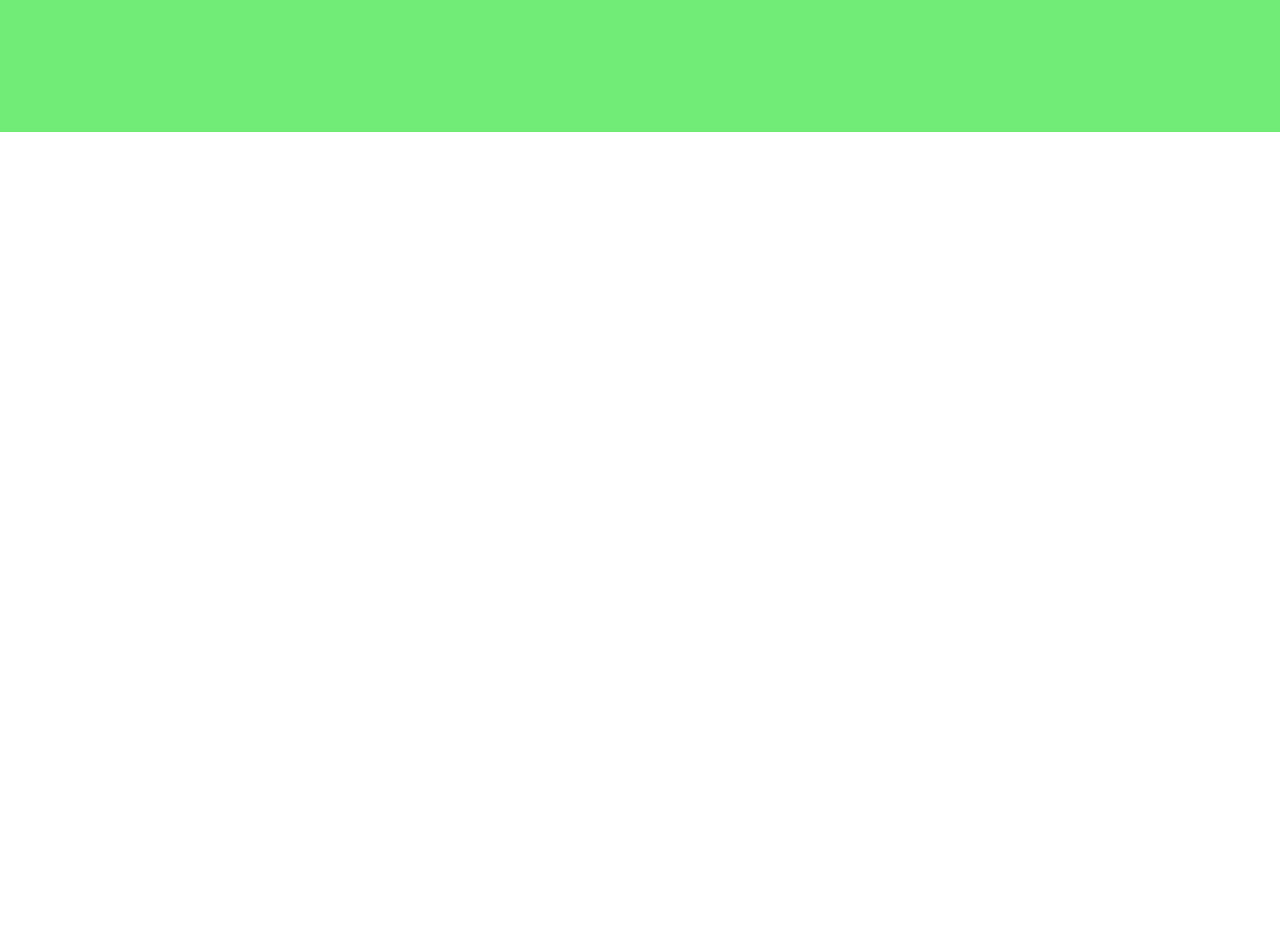
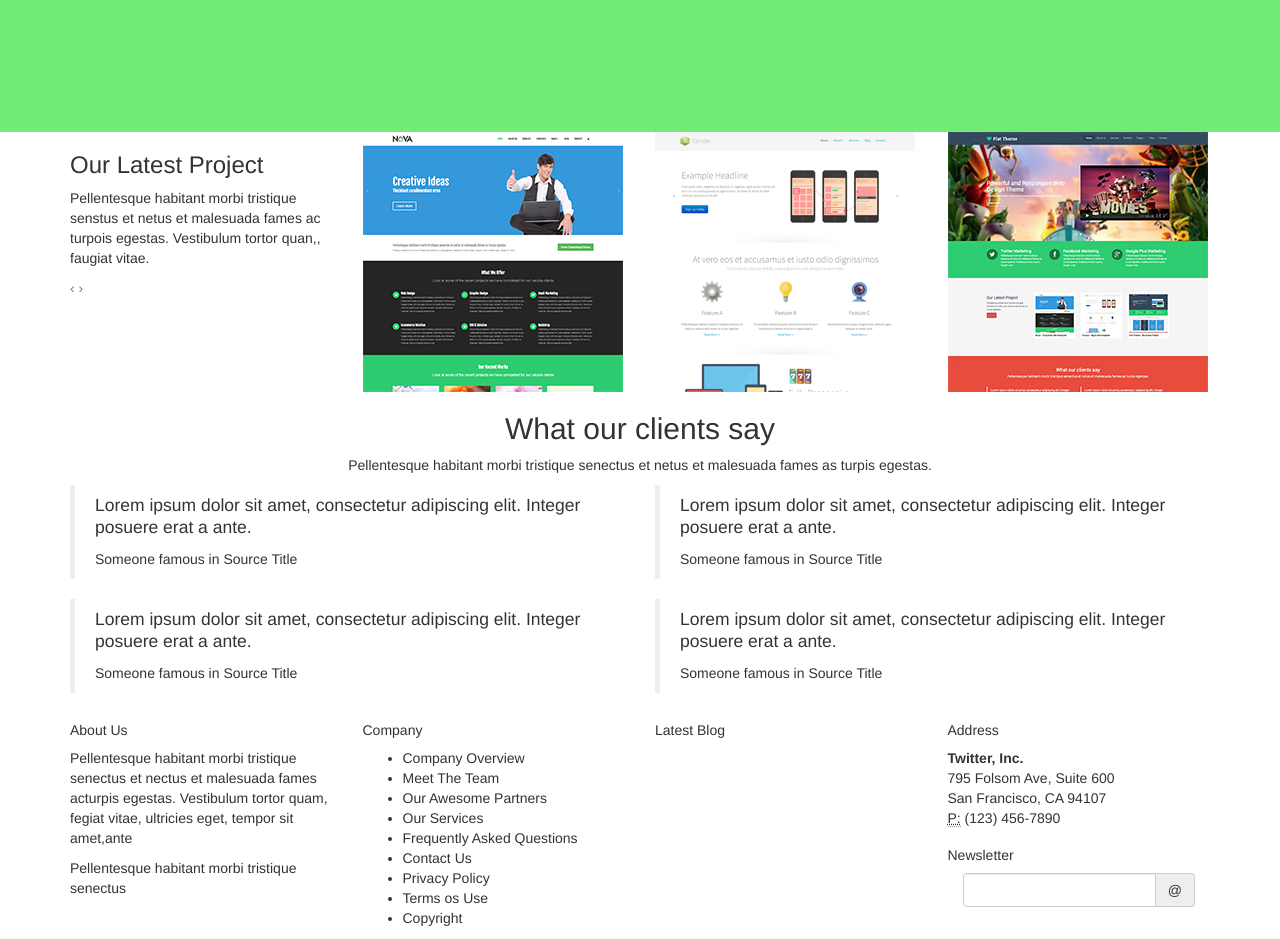
Before and after one commit to paulasepulveda/flat_theme, a plain HTML site: page index.html in a window 1280 px wide. Shown: the part 940-1879 px from the top of the page. Before the commit the page ends 1072 px from the top, so only its background shows below. Drawn offline with Linux system fonts and the light colour scheme.

Commit message:
estructura del index esta terminada

```diff
--- a/css/main.css
+++ b/css/main.css
@@ -20,7 +20,7 @@
 	height: 750px;
 }
 
-h3, p {
+h4 {
 	color:white;
 }
 
--- a/index.html
+++ b/index.html
@@ -45,8 +45,11 @@
       <div class="container">
         <div class="row">
           <div class="col-md-12">
-            <h3>Powerfull and Responsive Web Design</h3>
+            <h2>Powerfull and Responsive Web Design</h2>
             <p>pellentesque habitant morbi tristique senectus et netus et malesuada fames as turpis egestas</p>
+          </div>
+        </div>
+      </div>
     </section>
 
     <section class="redes">
@@ -82,13 +85,178 @@
                     <i class="fa fa-google-plus-official" aria-hidden="true"></i>
                 </div>
                 <div class="media-body">
-                  <h4 class="media-heading">Google Plus Marketing</h4>
+                  <h4 class="nested media-heading">Google Plus Marketing</h4>
                   <p>Pellentesque habitant morbi tristique senstus et netus et malesuada fames ac turpois egestas. Vestibulum tortor quan,, faugiat vitae.</p>
                 </div>
               </div>
             </div>
           </div>
+        </div>
     </section>
+
+    <section class="proyectos">
+      <div class="container">
+        <div class="row">
+          <div class="col-md-3">
+            <div class="descripcion">
+              <h3>Our Latest Project</h3>
+              <p>Pellentesque habitant morbi tristique senstus et netus et malesuada fames ac turpois egestas. Vestibulum tortor quan,, faugiat vitae.</p>
+              <a href="#" aria-label="Previous">
+              <span aria-hidden="true">&lsaquo;</span></a>
+              <a href="#" aria-label="Next">
+              <span aria-hidden="true">&rsaquo;</span></a>
+            </div>
+          </div>
+
+          <div class="col-md-3">
+            <div class="descripcion">
+              <img src="images/portfolio/recent/item1.png">
+            </div>
+          </div>
+
+          <div class="col-md-3">
+            <div class="descripcion">
+              <img src="images/portfolio/recent/item3.png">
+            </div>
+          </div>
+
+          <div class="col-md-3">
+            <div class="descripcion">
+              <img src="images/portfolio/recent/item2.png">
+            </div>
+          </div>
+
+        </div>
+      </div>
+    </section>
+
+    <section>
+      <div class="container">
+        <div class="row">
+          <div class="col-md-12">
+            <div class="titulo text-center">
+              <h2>What our clients say</h2>
+              <p>Pellentesque habitant morbi tristique senectus et netus et malesuada fames as turpis egestas.</p>
+            </div>
+          </div>
+        </div>
+
+        <div class="row">
+          <div class="col-md-6">
+            <div class="citas">
+              <blockquote>
+                  <p>Lorem ipsum dolor sit amet, consectetur adipiscing elit. Integer posuere erat a ante.</p>
+                  <footer>Someone famous in <cite title="Source Title">Source Title</cite></footer>
+              </blockquote>
+            </div>
+          </div>
+          <div class="col-md-6">
+            <div class="citas">
+                <blockquote>
+                    <p>Lorem ipsum dolor sit amet, consectetur adipiscing elit. Integer posuere erat a ante.</p>
+                    <footer>Someone famous in <cite title="Source Title">Source Title</cite></footer>
+                </blockquote>
+            </div>
+          </div>
+        </div>
+
+        <div class="row">
+          <div class="col-md-6">
+            <div class="citas">
+              <blockquote>
+                  <p>Lorem ipsum dolor sit amet, consectetur adipiscing elit. Integer posuere erat a ante.</p>
+                  <footer>Someone famous in <cite title="Source Title">Source Title</cite></footer>
+              </blockquote>
+            </div>
+          </div>
+          <div class="col-md-6">
+            <div class="citas">
+                <blockquote>
+                    <p>Lorem ipsum dolor sit amet, consectetur adipiscing elit. Integer posuere erat a ante.</p>
+                    <footer>Someone famous in <cite title="Source Title">Source Title</cite></footer>
+                </blockquote>
+            </div>
+          </div>
+        </div>
+      </div>
+    </section>
+
+    <footer>
+      <div class="container">
+        <div class="row">
+          <div class="col-md-3">
+            <div class="info">
+              <h5>About Us</h5>
+              <p>Pellentesque habitant morbi tristique senectus et nectus et malesuada fames acturpis egestas. Vestibulum tortor quam, fegiat vitae, ultricies eget, tempor sit amet,ante</p>
+              <p>Pellentesque habitant morbi tristique senectus</p>
+            </div>
+          </div>
+          <div class="col-md-3">
+            <div class="company">
+              <h5>Company</h5>
+              <ul>
+                <li>Company Overview</li>
+                <li>Meet The Team</li>
+                <li>Our Awesome Partners</li>
+                <li>Our Services</li>
+                <li>Frequently Asked Questions</li>
+                <li>Contact Us</li>
+                <li>Privacy Policy</li>
+                <li>Terms os Use</li>
+                <li>Copyright</li>
+              </ul>
+            </div>
+          </div>
+
+          <div class="col-md-3">
+            <div class="blog">
+              <h5>Latest Blog</h5>
+
+            </div>
+          </div>
+
+          <div class="col-md-3">
+            <div class="direccion">
+              <h5>Address</h5>
+              <address>
+                <strong>Twitter, Inc.</strong><br>
+                795 Folsom Ave, Suite 600<br>
+                San Francisco, CA 94107<br>
+                <abbr title="Phone">P:</abbr> (123) 456-7890
+              </address>
+              <h5>Newsletter</h5>
+              <div class="col-sm-12">
+                <div class="input-group">
+                  <input type="text" class="form-control" id="inputGroupSuccess2" aria-describedby="inputGroupSuccess2Status">
+                  <span class="input-group-addon">@</span>
+                </div>
+              </div>
+            </div>
+          </div>
+        </div>
+      </div>
+    </footer>
+
+    <footer>
+
+        <div class="col-md-12">
+          <div class="navegador">
+            <nav class="navbar navbar-inverse navbar-fixed-bottom">
+              <div class="container">
+                <div class="navbar-header">
+                  <p>2013 ShapeBoostrap. All Rights Reserved</p>
+                </div>
+                  <ul class="nav navbar-nav navbar-right">
+                    <li><a href="#">Home</a></li>
+                    <li><a href="#">About Us</a></li>
+                    <li><a href="#">Contact</a></li>
+                    <li><a href="#">hola</a></li>
+                  </ul>
+              </nav>
+            </div>
+          </div>
+        </div>
+    </footer>
 
     <script src="js/jquery.js"></script>
     <script src="js/bootstrap.min.js"></script>
```
Lines whose indentation alone changed are shown as unchanged.
